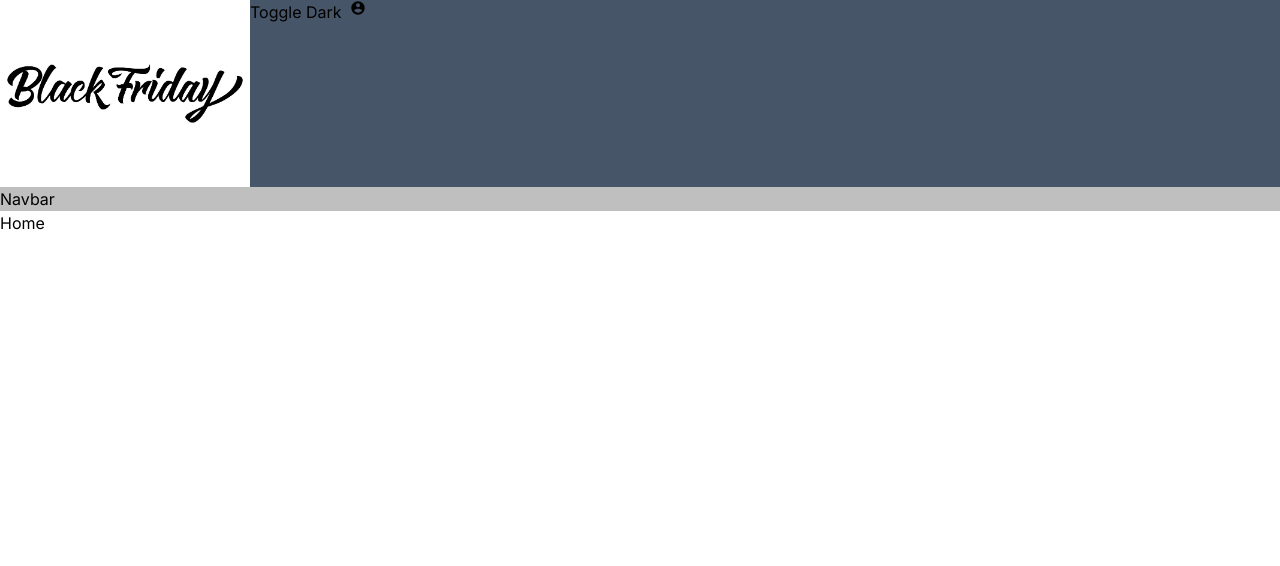
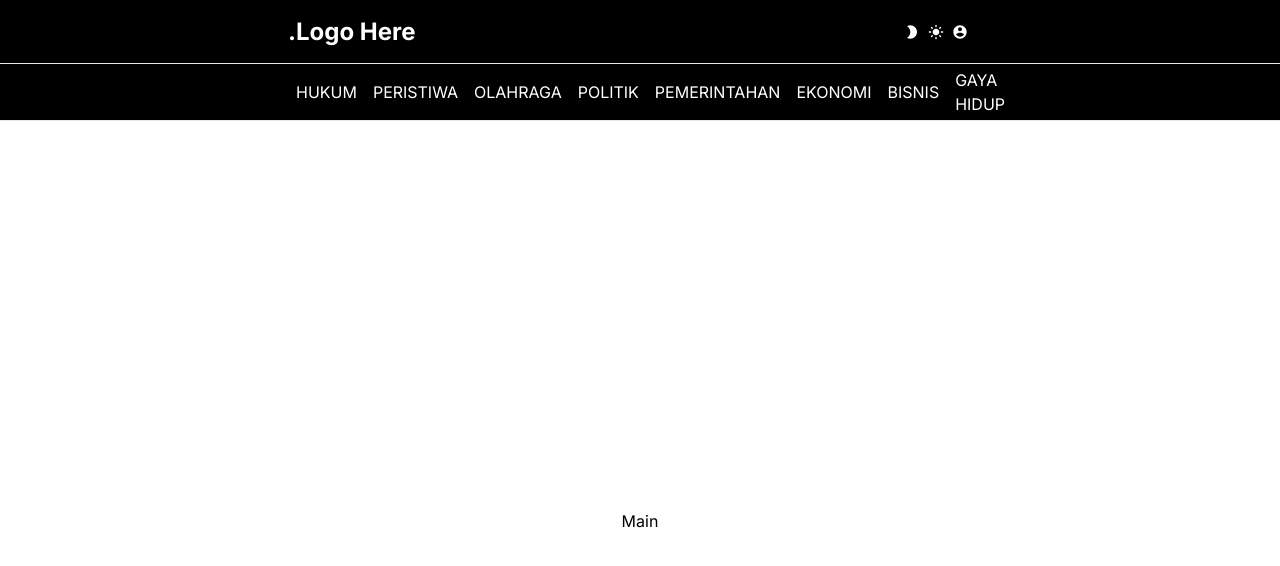
Before and after one commit to rezafardan/y-blogpage, a Next.js app: page / in a window 1280 px wide. Shown: the top 566 px of the page. Built offline with nearby package versions, Linux system fonts and the light colour scheme.

Commit message:
initial commit

```diff
--- a/components/Header/Header.tsx
+++ b/components/Header/Header.tsx
@@ -1,26 +1,14 @@
-import Image from "next/image";
 import Navbar from "./Navbar/Navbar";
+import TopHeader from "./TopHeader/TopHeader";
 
-import { RiAccountCircleFill } from "react-icons/ri";
-
+// HEADER CONTAINER WRAPPER
 export default function Header() {
   return (
-    <header className="bg-black/25 w-full">
-      <section className="flex bg-slate-600 w-full">
-        <Image
-          src="/assets/logo/logo.png"
-          width={250}
-          height={120}
-          objectFit="zoom"
-          alt="Logo"
-        />
-        <div className="flex gap-2">
-          <div>Toggle Dark</div>
-          <div className="w-10">
-            <RiAccountCircleFill />
-          </div>
-        </div>
-      </section>
+    <header className="w-full border-b bg-black text-white">
+      {/* HEADER */}
+      <TopHeader></TopHeader>
+
+      {/* NAVBAR */}
       <Navbar></Navbar>
     </header>
   );
--- a/components/Header/Navbar/Navbar.tsx
+++ b/components/Header/Navbar/Navbar.tsx
@@ -1,3 +1,135 @@
+const categoriesData = {
+  data: [
+    {
+      id: "cm5lh99pu0001pcsznu3bdmul",
+      name: "HUKUM",
+      description: "Deskripsi dari hukum kategori",
+      createdAt: "2025-01-06T20:11:37.457Z",
+      updatedAt: "2025-01-07T07:19:32.061Z",
+      isUserActive: true,
+      user: {
+        id: "cm5kzad2v0000v98lqdeo6b77",
+        username: "administrator",
+        role: "ADMINISTRATOR",
+        deletedAt: null,
+      },
+    },
+    {
+      id: "cm5m5zfrr0001pce83yc7hnch",
+      name: "PERISTIWA",
+      description: "Deskripsi dari peristiwa kategori",
+      createdAt: "2025-01-07T07:43:49.142Z",
+      updatedAt: "2025-01-07T07:43:49.142Z",
+      isUserActive: true,
+      user: {
+        id: "cm5kzad2v0000v98lqdeo6b77",
+        username: "administrator",
+        role: "ADMINISTRATOR",
+        deletedAt: null,
+      },
+    },
+    {
+      id: "cm5m628uj0003pce810x8kxf1",
+      name: "OLAHRAGA",
+      description: "Deskripsi dari olahraga kategori",
+      createdAt: "2025-01-07T07:46:00.139Z",
+      updatedAt: "2025-01-07T07:46:00.139Z",
+      isUserActive: true,
+      user: {
+        id: "cm5kzad2v0000v98lqdeo6b77",
+        username: "administrator",
+        role: "ADMINISTRATOR",
+        deletedAt: null,
+      },
+    },
+    {
+      id: "cm5o7p08k0001l903o822v261",
+      name: "POLITIK",
+      description: "Deskripsi dari politik kategori",
+      createdAt: "2025-01-08T18:07:14.037Z",
+      updatedAt: "2025-01-08T18:07:14.037Z",
+      isUserActive: true,
+      user: {
+        id: "cm5o7mvzq0000mb03tad9qfv8",
+        username: "demo",
+        role: "ADMINISTRATOR",
+        deletedAt: null,
+      },
+    },
+    {
+      id: "cm5o7phku0003l903nko573a2",
+      name: "PEMERINTAHAN",
+      description: "Deskripsi dari pemerintahan kategori",
+      createdAt: "2025-01-08T18:07:36.510Z",
+      updatedAt: "2025-01-08T18:07:36.510Z",
+      isUserActive: true,
+      user: {
+        id: "cm5o7mvzq0000mb03tad9qfv8",
+        username: "demo",
+        role: "ADMINISTRATOR",
+        deletedAt: null,
+      },
+    },
+    {
+      id: "cm5o7pvvs0005l9030caekism",
+      name: "EKONOMI",
+      description: "Deskripsi dari ekonomi kategori",
+      createdAt: "2025-01-08T18:07:55.049Z",
+      updatedAt: "2025-01-08T18:07:55.049Z",
+      isUserActive: true,
+      user: {
+        id: "cm5o7mvzq0000mb03tad9qfv8",
+        username: "demo",
+        role: "ADMINISTRATOR",
+        deletedAt: null,
+      },
+    },
+    {
+      id: "cm5o7q3ki0007l903jik2bcxo",
+      name: "BISNIS",
+      description: "Deskripsi dari bisnis kategori",
+      createdAt: "2025-01-08T18:08:05.011Z",
+      updatedAt: "2025-01-08T18:08:05.011Z",
+      isUserActive: true,
+      user: {
+        id: "cm5o7mvzq0000mb03tad9qfv8",
+        username: "demo",
+        role: "ADMINISTRATOR",
+        deletedAt: null,
+      },
+    },
+    {
+      id: "cm5o7qipb0009l903mxnamqfh",
+      name: "GAYA HIDUP",
+      description: "Deskripsi dari gaya hidup kategori",
+      createdAt: "2025-01-08T18:08:24.624Z",
+      updatedAt: "2025-01-08T18:08:24.624Z",
+      isUserActive: true,
+      user: {
+        id: "cm5o7mvzq0000mb03tad9qfv8",
+        username: "demo",
+        role: "ADMINISTRATOR",
+        deletedAt: null,
+      },
+    },
+  ],
+  message: "Get all categories success!",
+};
+
 export default function Navbar() {
-  return <nav className="">Navbar</nav>;
+  return (
+    <nav className="flex items-center justify-start w-full h-14 px-72">
+      {categoriesData.data.map((category) => {
+        return (
+          <ul key={category.id}>
+            <a href={category.id}>
+              <li className="px-2 py-4 hover:text-neutral-200 hover:bg-neutral-600 transition-all ease-in-out duration-200">
+                {category.name}
+              </li>
+            </a>
+          </ul>
+        );
+      })}
+    </nav>
+  );
 }
--- /dev/null
+++ b/components/Header/TopHeader/TopHeader.tsx
@@ -0,0 +1,33 @@
+import Image from "next/image";
+import { RiAccountCircleFill } from "react-icons/ri";
+import { MdModeNight } from "react-icons/md";
+import { MdLightMode } from "react-icons/md";
+
+// TOP HEADER
+export default function TopHeader() {
+  return (
+    <section className="flex w-full justify-between items-center border-b px-72 h-16">
+      {/* <Image
+          src="/assets/logo/logo.png"
+          width={250}
+          height={120}
+          objectFit="zoom"
+          alt="Logo"
+        /> */}
+
+      {/* LOGO */}
+      <div className="text-2xl font-bold">.Logo Here</div>
+
+      {/* MENU */}
+      <div className="flex gap-2">
+        <div className="flex gap-2">
+          <MdModeNight />
+          <MdLightMode />
+        </div>
+        <div className="w-10">
+          <RiAccountCircleFill />
+        </div>
+      </div>
+    </section>
+  );
+}
--- a/components/Main/Main.tsx
+++ b/components/Main/Main.tsx
@@ -1,3 +1,7 @@
 export default function Main() {
-  return <div>Home</div>;
+  return (
+    <main className="flex justify-center items-center px-72 h-screen">
+      Main
+    </main>
+  );
 }
```
